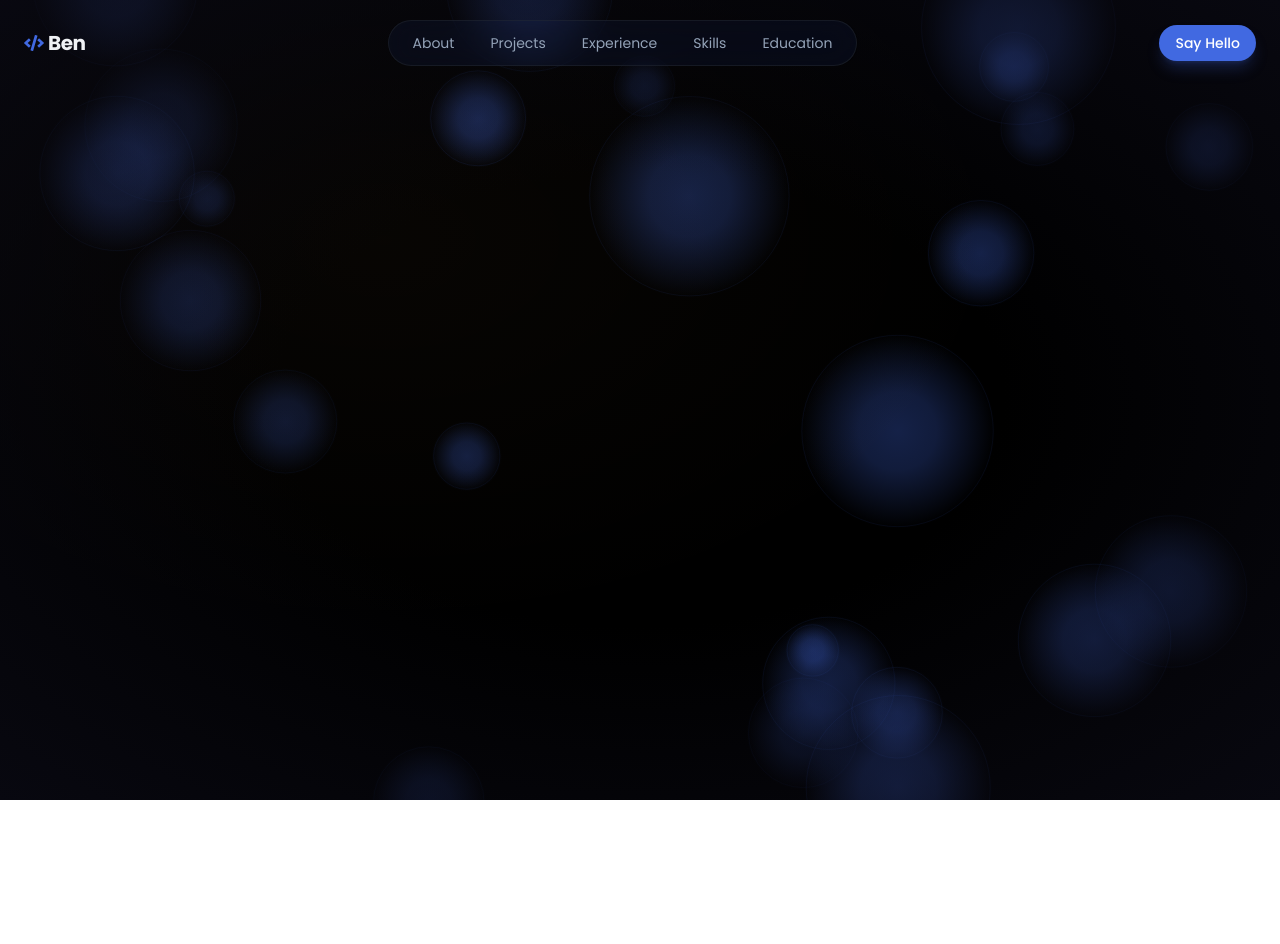
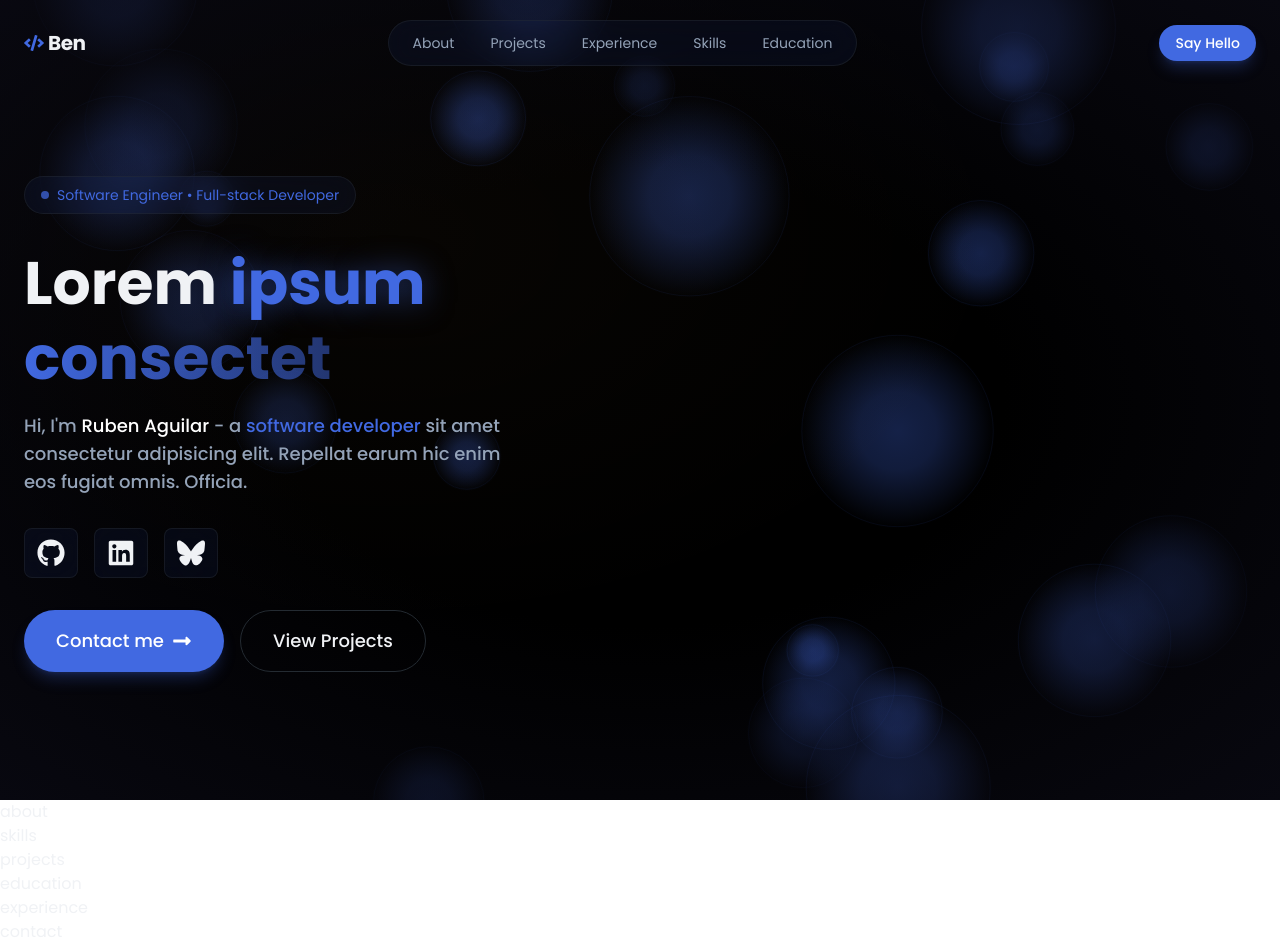
Before and after one commit to rubenaguilardev/p, a React (Vite) app: page / in a window 1280 px wide. Before the commit the page ends 800 px from the top, so only its background shows below. Built offline with nearby package versions, Linux system fonts and the light colour scheme.

Commit message:
add left hero section, animations, buttons

```diff
--- a/src/App.tsx
+++ b/src/App.tsx
@@ -14,13 +14,13 @@ const App = () => {
       <Bokeh />
       <Header />
       <main>
-        {/* <Hero />
+        <Hero />
         <About />
         <Skills />
         <Projects />
         <Education />
         <Experience />
-        <Contact /> */}
+        <Contact />
       </main>
     </div>
   )
--- /dev/null
+++ b/src/components/ui/AnimatedBorderButton.tsx
@@ -0,0 +1,37 @@
+type AnimatedBtn = {
+  children: string
+}
+
+const AnimatedBorderButton = ({children}:AnimatedBtn) => {
+    return (
+        <button className='relative bg-transparent border border-border text-foreground hover:border-primary/50 transition-all
+        duration-1000 focus:outline-none focus-visible:ring-2 focus-visible:ring-primary focus-visible:ring-offset-2
+        disabled:opacity-50 disabled:cursor-not-allowed group px-8 py-4 text-lg font-medium rounded-full overflow-visible
+        animated-border cursor-pointer'
+        >
+            <svg
+                className="absolute left-0 top-0 w-full h-full pointer-events-none download-cv-border"
+                viewBox="0 0 200 60"
+                preserveAspectRatio="none"
+                style={{ overflow: "visible" }}
+            >
+                <path
+                d="M 30,1 A 29,29 0 0 0 1,30 L 1,30 A 29,29 0 0 0 30,59 L 170,59 A 29,29 0 0 0 199,30 L 199,30 A 29,29 0 0 0 170,1 Z"
+                fill="none"
+                stroke="var(--color-primary)"
+                strokeWidth="2"
+                strokeDasharray="400 550"
+                strokeDashoffset="400"
+                strokeLinecap="round"
+                strokeLinejoin="round"
+                className="animated-border-path"
+                />
+            </svg>
+            <span className="relative z-10 flex items-center justify-center gap-2">
+                {children}
+            </span>
+        </button>
+    )
+}
+
+export default AnimatedBorderButton
--- a/src/components/ui/Button.tsx
+++ b/src/components/ui/Button.tsx
@@ -1,7 +1,7 @@
 type Nav = {
   className: string
   size: 'sm' | 'default' | 'lg'
-  children: string
+  children: string | React.ReactNode
 }
 
 const Button = ({ className, size, children }:Nav ) => {
--- a/src/index.css
+++ b/src/index.css
@@ -44,6 +44,10 @@
     backdrop-filter: blur(24px);
     border: 1px solid color-mix(in srgb, var(--color-border) 60%, transparent);
   }
+  .glow-text {
+    text-shadow: 0 0 30px
+      color-mix(in srgb, var(--color-primary) 50%, transparent);
+  }
 }
 
 @layer utilities {
@@ -64,4 +68,42 @@
   .animate-fade-in {
     animation: fade-in 0.7s ease-out both;
   }
+  .animation-delay-100 {
+    animation-delay: 100ms;
+  }
+    .animation-delay-200 {
+    animation-delay: 200ms;
+  }
+    .animation-delay-300 {
+    animation-delay: 300ms;
+  }
+    .animation-delay-400 {
+    animation-delay: 400ms;
+  }
+    .animation-delay-500 {
+    animation-delay: 500ms;
+  }
+    .animation-delay-600 {
+    animation-delay: 600ms;
+  }
+    .animation-delay-800 {
+    animation-delay: 800ms;
+  }
+
+  @keyframes animated-border {
+    0% {
+      stroke-dashoffset: 400;
+    }
+    100% {
+      stroke-dashoffset: -550;
+    }
+  }
+  .group:hover .animated-border-path {
+    animation: animated-border 1.5s linear infinite;
+  }
+  .animated-border:hover {
+    background-color: color-mix(in srgb, dodgerblue 15%, transparent);
+    backdrop-filter: blur(16px);
+    box-shadow: 0 0 20px color-mix(in srgb, dodgerblue 20%, transparent);
+  }
 }
--- a/src/layout/Header.tsx
+++ b/src/layout/Header.tsx
@@ -15,7 +15,7 @@ const Header = () => {
 
   const [isMobileMenuOpen, setIsMobileMenuOpen] = useState(false)
   return (
-    <header className="fixed top-0 left-0 right-0 bg-transparent py-5">
+    <header className="fixed top-0 left-0 right-0 bg-transparent py-5 z-50">
       <nav className='container flex justify-between items-center mx-auto px-6'>
         <a href='#' className='flex items-center gap-1 text-xl font-bold tracking-tight hover:text-primary'>
           <FaCode className='text-primary'/> Ben
@@ -23,7 +23,7 @@ const Header = () => {
         <div className='hidden md:flex items-center gap-1'>
           <div className='glass rounded-full px-2 py-1 flex items-center gap-1'>
             {navLinks.map(({href, label}) => (
-              <a key={href} href={href} className='px-4 py-2 text-sm rounded-full text-muted-foreground hover:text-foreground hover:bg-surface/15'>
+              <a key={href} href={href} className='px-4 py-2 text-sm rounded-full text-muted-foreground hover:text-foreground hover:bg-surface/15 transition-all duration-300'>
                 {label}
               </a>
             ))}
--- a/src/sections/Hero.tsx
+++ b/src/sections/Hero.tsx
@@ -1,6 +1,54 @@
+import AnimatedBorderButton from '@/components/ui/AnimatedBorderButton'
+import Button from '@/components/ui/Button'
+import { FaLongArrowAltRight, FaGithub, FaLinkedin } from "react-icons/fa"
+import { FaBluesky } from "react-icons/fa6";
+
+const socialLinks = [
+  { icon: FaGithub, href: '#' },
+  { icon: FaLinkedin, href: '#' },
+  { icon: FaBluesky, href: '#' }
+]
+
+
 const Hero = () => {
   return (
-    <h2 className="relative">hero</h2>
+    <section className="relative min-h-screen flex items-center overflow-hidden">
+      <div className="container mx-auto px-6 pt-32 pb-20 relative z-10">
+        <div className="grid lg:grid-cols-2 gap-12">
+          <div className="space-y-8">
+            <div className="">
+              <span className="inline-flex items-center gap-2 px-4 py-2 rounded-full glass text-sm text-primary animate-fade-in">
+                <span className="w-2 h-2 bg-primary rounded-full animate-pulse" />
+                Software Engineer • Full-stack Developer
+              </span>
+            </div>
+            <div className="space-y-4">
+              <h1 className="text-5xl md:text-6xl font-bold leading-tight animate-fade-in animation-delay-100">
+                Lorem <span className="text-primary glow-text">ipsum</span>
+                <br />
+                <span className="bg-linear-to-r from-primary to-primary/50 bg-clip-text text-transparent">
+                  consectet
+                </span>
+              </h1>
+              <p className="text-lg font-medium text-muted-foreground max-w-lg animate-fade-in animation-delay-200">
+                Hi, I'm <span className="text-white">Ruben Aguilar</span> - a <span className="text-primary">software developer</span> sit amet consectetur adipisicing elit. Repellat earum hic enim eos fugiat omnis. Officia.
+              </p>
+            </div>
+            <div className='flex gap-4'>
+              {socialLinks.map(({icon: Icon, href}) => (
+                <div key={href} className='px-3 py-2.5 glass rounded-lg cursor-pointer hover:bg-surface/15'>
+                  {<Icon className='h-7 w-7 transition-transform duration-300 hover:scale-115' />}
+                </div>
+              ))}
+            </div>
+            <div className='flex flex-wrap gap-4 animate-fade-in animation-delay-400'>
+              <Button className='' size='lg'>Contact me <FaLongArrowAltRight className='w-5 h-5' /></Button>
+              <AnimatedBorderButton>View Projects</AnimatedBorderButton>
+            </div>
+          </div>
+        </div>
+      </div>
+    </section>
   )
 }
 
```
